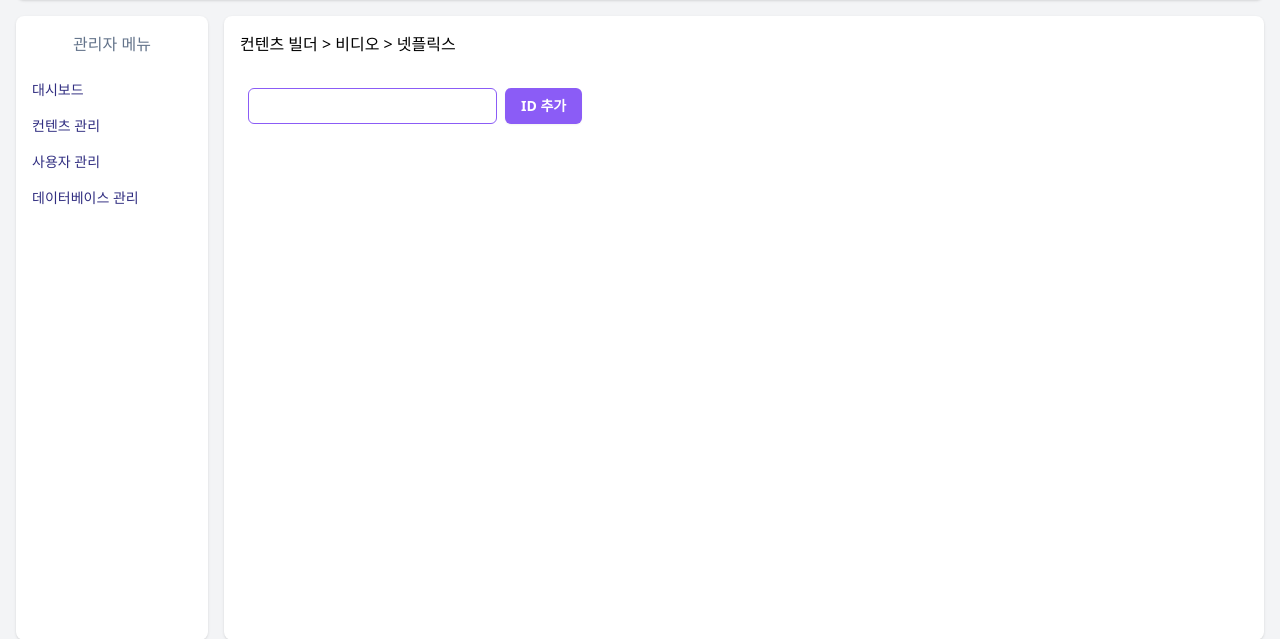
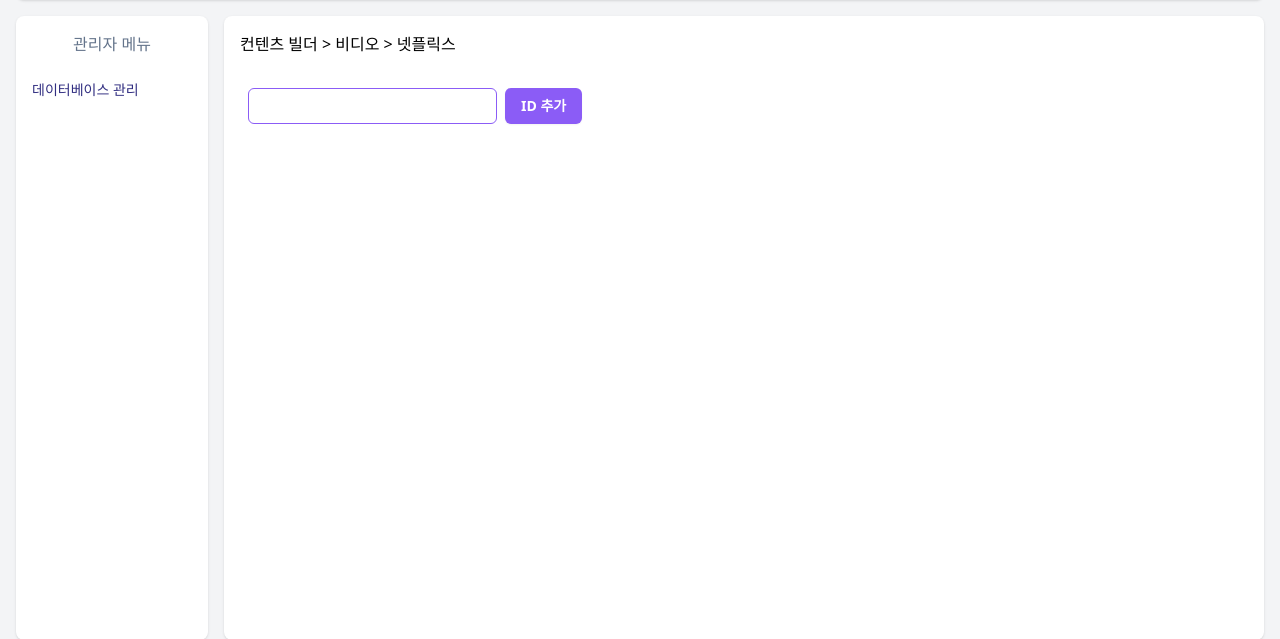
Before and after one commit to coder-unani/orbitcode-contents-builder, a Django app: page /builder/video/netflix/ in a window 1280 px wide. Shown: the part 72-711 px from the top of the page. Run offline with Django 5.2, Linux system fonts and the light colour scheme; the visitor is signed in with stand-in values (Sample User, id 1); some libraries are stand-ins or nearby versions.

```diff
--- a/templates/header.html
+++ b/templates/header.html
@@ -3,7 +3,7 @@
         <h1>ORBITCODE 컨텐츠 빌더</h1>
         <div>
             {% if user.is_authenticated %}
-            <form method="post" action="{% url 'accounts:logout' %}">
+            <form method="post" action="{% url 'account:logout' %}">
                 {% csrf_token %}
                 <button type="submit" class="text-red-300 hover:underline">로그아웃</button>
             </form>
--- a/templates/nav.html
+++ b/templates/nav.html
@@ -5,9 +5,9 @@
         </h1>
     </div>
     <nav>
-        <a href={% url "dashboard:index" %} class="block py-2 px-4 text-sm hover:bg-gray-700 hover:text-white">대시보드</a>
-        <a href={% url "contents:index" %} class="block py-2 px-4 text-sm hover:bg-gray-700 hover:text-white">컨텐츠 관리</a>
-        <a href={% url "accounts:index" %} class="block py-2 px-4 text-sm hover:bg-gray-700 hover:text-white">사용자 관리</a>
+        {% comment %} <a href={% url "dashboard:index" %} class="block py-2 px-4 text-sm hover:bg-gray-700 hover:text-white">대시보드</a> {% endcomment %}
+        {% comment %} <a href={% url "contents:index" %} class="block py-2 px-4 text-sm hover:bg-gray-700 hover:text-white">컨텐츠 관리</a> {% endcomment %}
+        {% comment %} <a href={% url "account:index" %} class="block py-2 px-4 text-sm hover:bg-gray-700 hover:text-white">사용자 관리</a> {% endcomment %}
         <a href="/admin/" class="block py-2 px-4 text-sm hover:bg-gray-700 hover:text-white">데이터베이스 관리</a>
     </nav>
 </aside>
```
